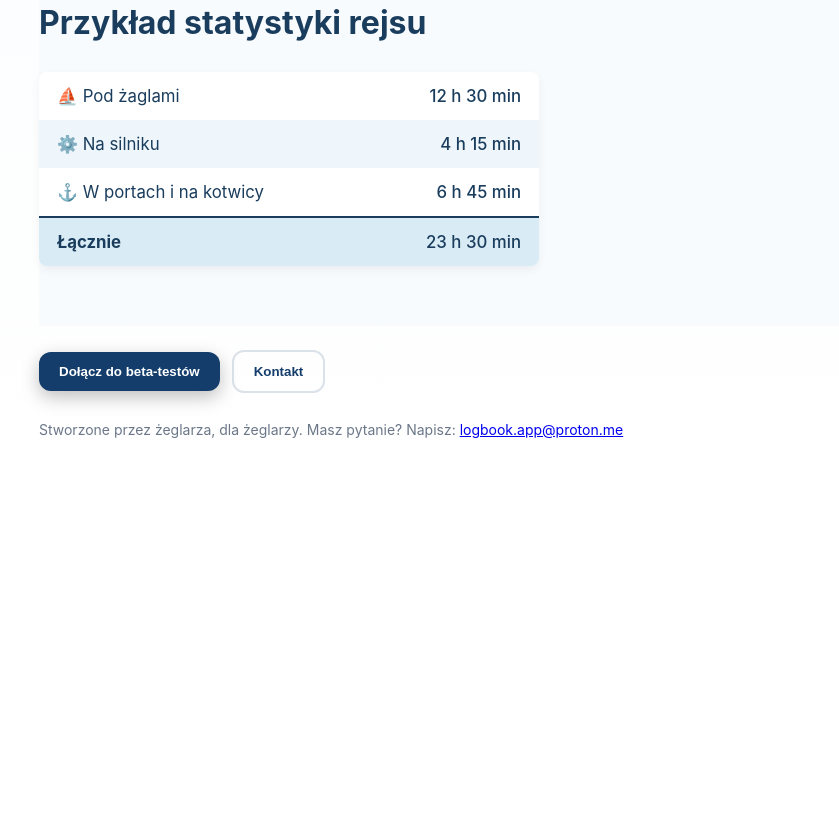
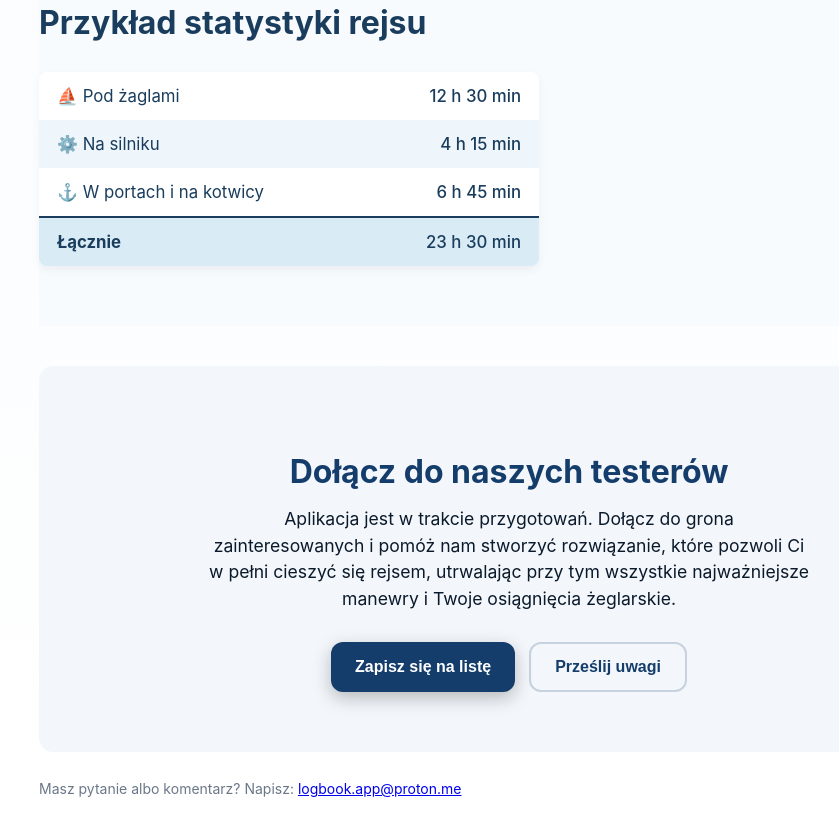
Before and after one commit to log-book-app/landing-page, a plain HTML site: page index.html in a window 1280 px wide. Shown: the part 1631-2466 px from the top of the page, without its empty margins (131-970 px from the left). Before the commit the page ends 2127 px from the top, so only its background shows below. Drawn offline with Linux system fonts and the light colour scheme.

Commit message:
add "call to action" section text

```diff
--- a/index.html
+++ b/index.html
@@ -124,16 +124,25 @@
   </div>
 </section>
 
-    <!-- CTA -->
-    <div class="cta">
-      <button class="btn" onclick="document.querySelector('form').scrollIntoView({behavior:'smooth'})">Dołącz do beta-testów</button>
-      <button class="btn secondary" onclick="alert('Skontaktuj się: logbook.app@proton.me')">Kontakt</button>
+<section id="cta-section" class="section">
+  <div class="container">
+    <h2>Dołącz do naszych testerów</h2>
+    <p class="cta-lead">
+      Aplikacja jest w trakcie przygotowań. Dołącz do grona zainteresowanych i pomóż nam stworzyć rozwiązanie,
+      które pozwoli Ci w pełni cieszyć się rejsem, utrwalając przy tym wszystkie najważniejsze manewry i Twoje osiągnięcia żeglarskie.
+    </p>
+    <div class="cta-buttons">
+      <button class="btn">Zapisz się na listę</button>
+      <button class="btn secondary">Prześlij uwagi</button>
     </div>
+  </div>
+</section>
 
-    <footer>
-      <p>Stworzone przez żeglarza, dla żeglarzy. Masz pytanie? Napisz: <a href="mailto:logbook.app@proton.me">logbook.app@proton.me</a></p>
-    </footer>
-  </div>
+
+<footer>
+  <p>Masz pytanie albo komentarz? Napisz: <a href="mailto:logbook.app@proton.me">logbook.app@proton.me</a></p>
+</footer>
+
 
   <script>
     // tymczasowa obsługa formularza — podmień `action` na swój backend/Google Form
--- a/style.css
+++ b/style.css
@@ -319,14 +319,50 @@ p.lead {
 }
 
 /* =========================
-   CTA & FOOTER
+   CTA
 ========================= */
-.cta {
+#cta-section {
+  background-color: var(--muted);
+  padding: 60px 20px;
+  border-radius: var(--radius);
+  margin-top: 40px;
+}
+
+#cta-section h2 {
+  text-align: center;
+  font-size: 2em;
+  margin-bottom: 15px;
+  color: var(--navy);
+}
+
+#cta-section .cta-lead {
+  max-width: 600px;
+  margin: 0 auto 30px;
+  font-size: 1.1em;
+  line-height: 1.5;
+  text-align: center;
+}
+
+.cta-buttons {
   display: flex;
-  gap: 12px;
-  align-items: center;
-  margin-top: 24px;
+  justify-content: center;
+  gap: 14px;
+  flex-wrap: wrap;
 }
+
+#cta-section .btn {
+  font-size: 1rem;
+  padding: 14px 24px;
+}
+
+#cta-section .btn.secondary {
+  background: transparent;
+  color: var(--navy);
+  border: 2px solid rgba(20, 61, 107, 0.2);
+  box-shadow: none;
+}
+
+
 
 footer {
   margin-top: 28px;
```
